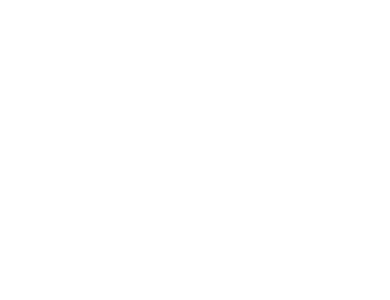
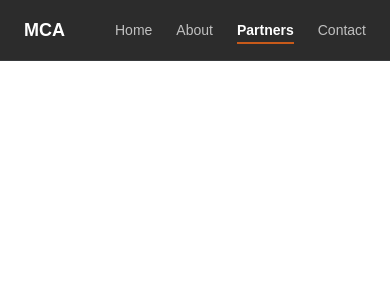
Before and after one commit to MEDICONSORTIUM/mca-website, a Next.js app: page /partners in a window 390 px wide. Shown: the top 300 px of the page. Built offline with nearby package versions, Linux system fonts and the light colour scheme.

Commit message:
Add basic navigation bar
Sticky nav with the four page links, a text logo, and active-page highlighting. Full nav (hamburger, drawer, platform CTA, real logo, fonts) is issue #1.

```diff
--- a/components/layout/NavBar.tsx
+++ b/components/layout/NavBar.tsx
@@ -1,3 +1,45 @@
+"use client";
+
+import Link from "next/link";
+import { usePathname } from "next/navigation";
+
+const links = [
+  { href: "/", label: "Home" },
+  { href: "/about", label: "About" },
+  { href: "/partners", label: "Partners" },
+  { href: "/contact", label: "Contact" },
+];
+
 export default function NavBar() {
-  return null;
+  const pathname = usePathname();
+
+  return (
+    <header className="sticky top-0 z-50 border-b border-mca-steel/20 bg-mca-charcoal">
+      <nav className="mx-auto flex max-w-6xl items-center justify-between gap-6 px-6 py-4 sm:px-8">
+        <Link href="/" className="text-lg font-bold text-white">
+          MCA
+        </Link>
+        <ul className="flex flex-wrap gap-x-6 gap-y-2 text-sm">
+          {links.map((link) => {
+            const active = pathname === link.href;
+            return (
+              <li key={link.href}>
+                <Link
+                  href={link.href}
+                  aria-current={active ? "page" : undefined}
+                  className={`border-b-2 pb-1 transition-colors ${
+                    active
+                      ? "border-mca-orange font-semibold text-white"
+                      : "border-transparent font-medium text-white/70 hover:text-white"
+                  }`}
+                >
+                  {link.label}
+                </Link>
+              </li>
+            );
+          })}
+        </ul>
+      </nav>
+    </header>
+  );
 }
```
